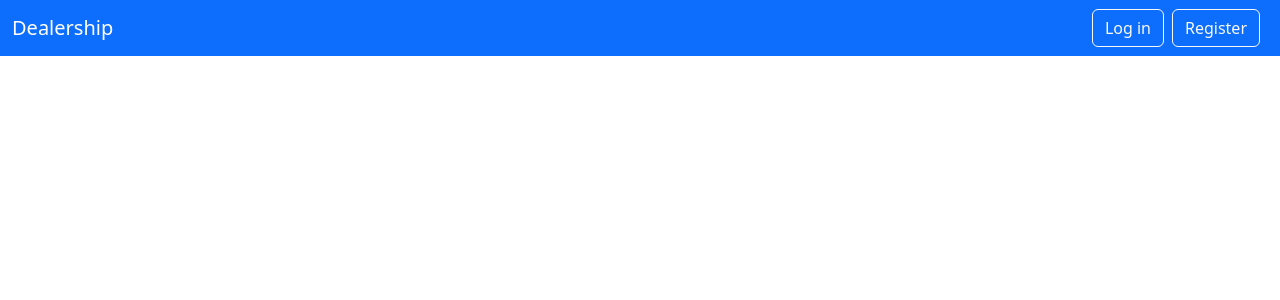
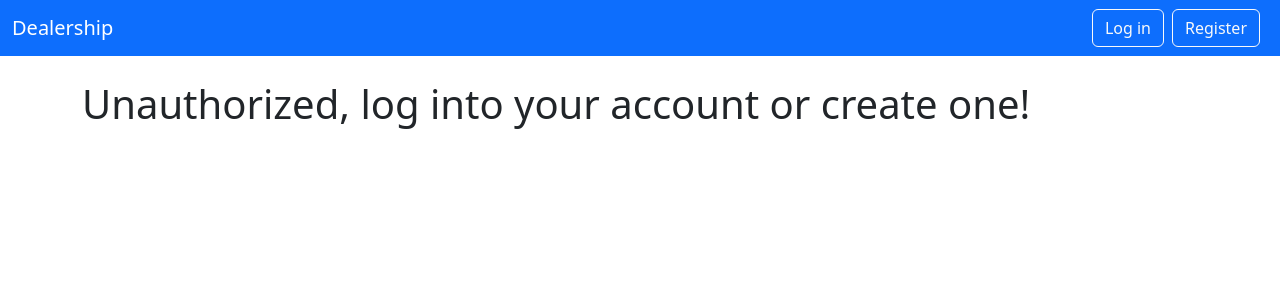
Before and after one commit to peczedavid/CarDealership, a Vue app in the folder Frontend/vue-router-project/: page /unauthorized in a window 1280 px wide. Shown: the top 300 px of the page. Built offline with nearby package versions, Linux system fonts and the light colour scheme; no server answers.

Commit message:
Unauthorized endpoint

```diff
--- /dev/null
+++ b/Frontend/vue-router-project/src/components/UnauthorizedComponent.vue
@@ -0,0 +1,24 @@
+<template>
+  <div class="container">
+    <h1>{{ this.message }}</h1>
+  </div>
+</template>
+
+<script>
+import { store } from '@/data/store'
+
+export default {
+    created() {
+        this.message = store.unauthorizedMessage;
+    },
+    data() {
+        return {
+            message: ""
+        }
+    }
+}
+</script>
+
+<style>
+
+</style>
--- a/Frontend/vue-router-project/src/data/store.js
+++ b/Frontend/vue-router-project/src/data/store.js
@@ -2,7 +2,7 @@ import { reactive } from "vue";
 import axios from "@/http-common"
 
 export const store = reactive({
-    currentUse: null,
+    currentUser: null,
 
     async loadCurrentUser() {
         try {
@@ -12,5 +12,7 @@ export const store = reactive({
             if(error.status == 204)
                     this.currentUser = null;
         }
-    }
+    },
+
+    unauthorizedMessage: "Unauthorized, log into your account or create one!"
 });
--- a/Frontend/vue-router-project/src/router/index.js
+++ b/Frontend/vue-router-project/src/router/index.js
@@ -7,6 +7,7 @@ import CarDetailsView from "@/views/CarDetailsView.vue";
 import CarNewView from "@/views/CarNewView.vue";
 import CarEditView from "@/views/CarEditView.vue";
 import ProfileView from "@/views/ProfileView.vue";
+import UnauthorizedView from "@/views/UnauthorizedView.vue";
 
 const routes = [
   { path: "/", name: "home", component: HomeView },
@@ -16,7 +17,8 @@ const routes = [
   { path: "/cars/:id", name: "carDetail", component: CarDetailsView },
   { path: "/cars/new", name: "carNew", component: CarNewView },
   { path: "/cars/edit/:id", name: "carEdit", component: CarEditView },
-  { path: "/profile", name: "profile", component: ProfileView }
+  { path: "/profile", name: "profile", component: ProfileView },
+  { path: "/unauthorized", name: "unauthorized", component: UnauthorizedView },
 ];
 
 const router = createRouter({
--- a/Frontend/vue-router-project/src/views/CarsView.vue
+++ b/Frontend/vue-router-project/src/views/CarsView.vue
@@ -26,7 +26,7 @@ export default {
         })
         .catch((error) => {
           if(error.response.status == 401)
-            this.message = "Unauthorized, log into your account or create one!";
+            this.$router.push("/unauthorized");
         });
     }
   },
--- /dev/null
+++ b/Frontend/vue-router-project/src/views/UnauthorizedView.vue
@@ -0,0 +1,17 @@
+<template>
+  <UnauthorizedComponent />
+</template>
+
+<script>
+import UnauthorizedComponent from '@/components/UnauthorizedComponent.vue'
+
+export default {
+    components: {
+        UnauthorizedComponent
+    }
+}
+</script>
+
+<style>
+
+</style>
```
